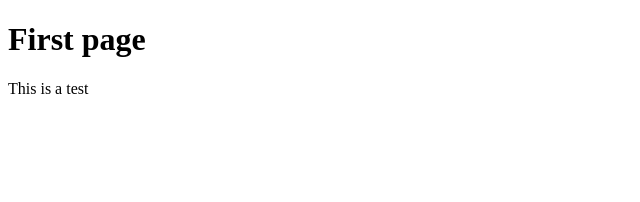
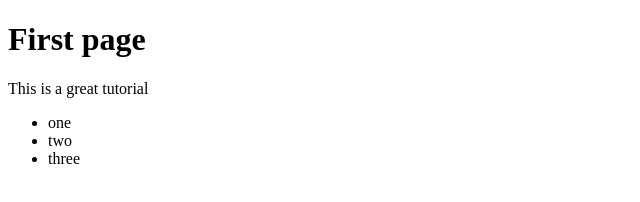
Before and after one commit to jcastr19/git-course, a plain HTML site: page index.html in a window 1280 px wide. Shown: the whole page, without its empty margins (0-640 px from the left). Drawn offline with Linux system fonts and the light colour scheme.

Commit message:
added on unordere list

```diff
--- a/index.html
+++ b/index.html
@@ -11,6 +11,11 @@
 <head></head>
 <Body>
  <h1>First page</h1>
- <p>This is a test</p>
+ <p>This is a great tutorial</p>
+ <ul>
+  <li>one</li>
+  <li>two</li>
+  <li>three</li>
+ </ul>
 </Body>
 </html>
```
